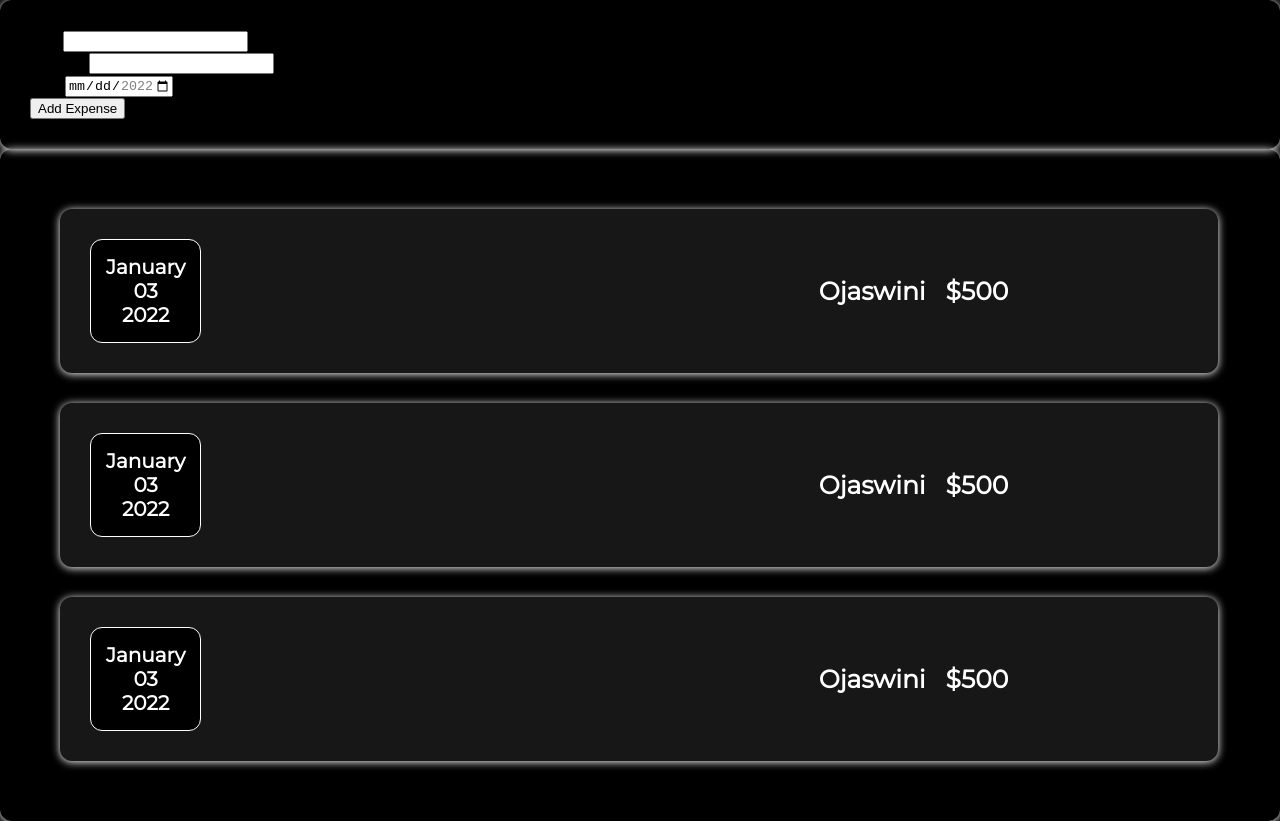
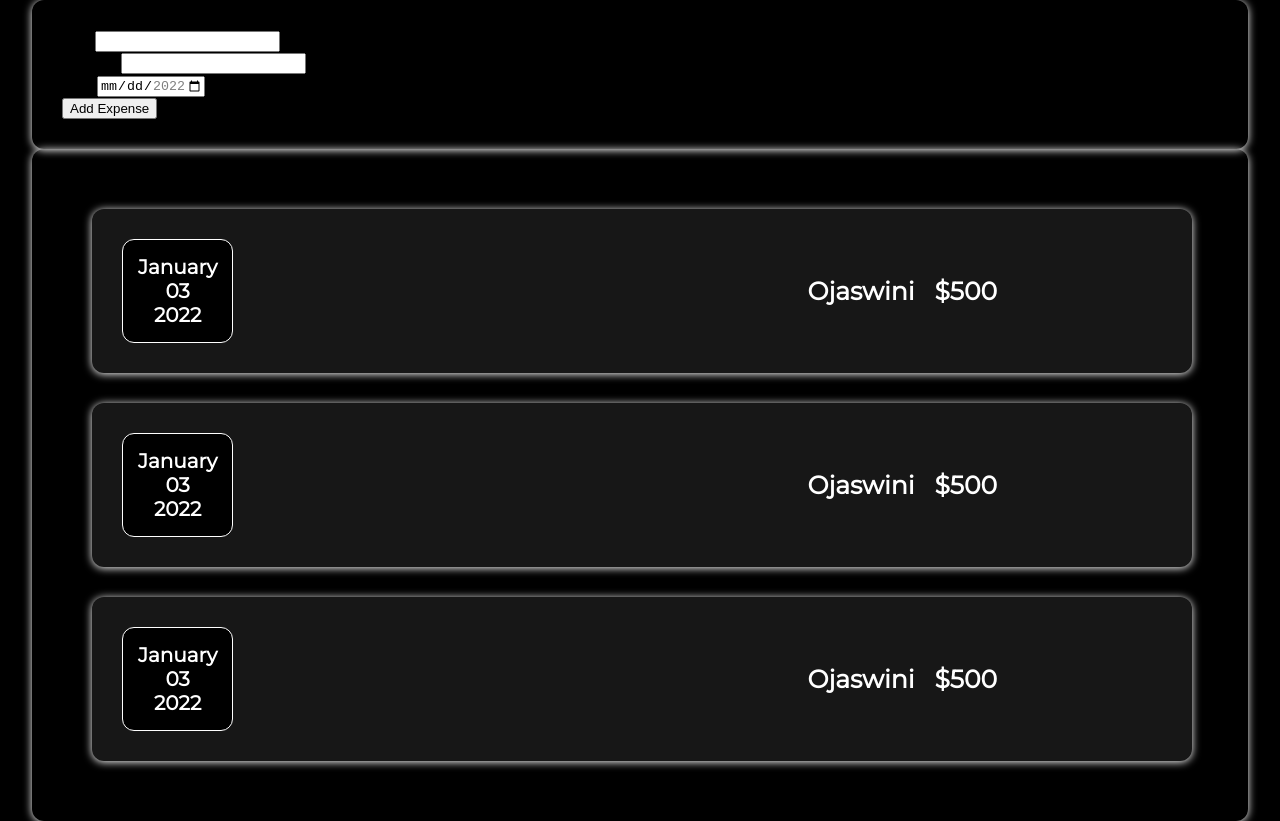
Before and after one commit to itsskofficial/Expense-Tracker, a React (Create React App) app: page / in a window 1280 px wide. Built offline with nearby package versions, Linux system fonts and the light colour scheme.

Commit message:
Dec 5, 2022, 9:09 AM

```diff
--- a/src/index.css
+++ b/src/index.css
@@ -17,5 +17,5 @@ code {
 
 .container{
   margin: auto;
-
+  width:95%
 }
```
